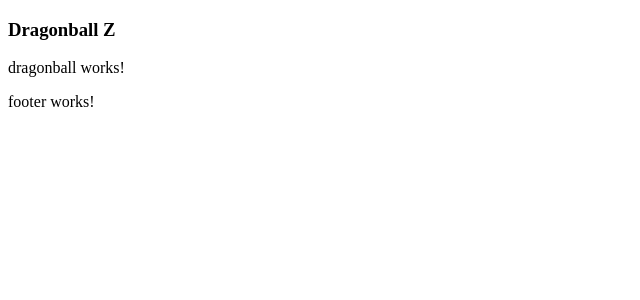
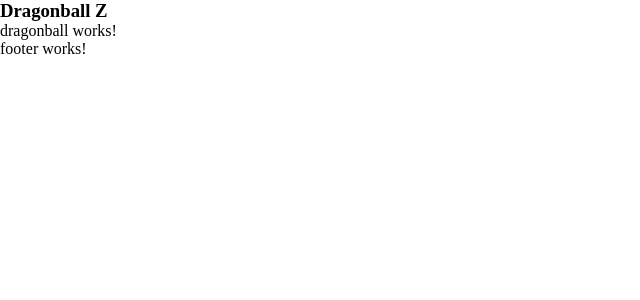
Before and after one commit to Junior98-dev/apiDragonball, an Angular app: page / in a window 1280 px wide. Shown: the top 300 px of the page, without its empty margins (0-640 px from the left). Built offline with nearby package versions, Linux system fonts and the light colour scheme.

Commit message:
Ajout de styles globaux pour réinitialiser les marges, le remplissage et le modèle de boîte

```diff
--- a/src/styles.scss
+++ b/src/styles.scss
@@ -1 +1,5 @@
-/* You can add global styles to this file, and also import other style files */
+*{
+    margin: 0;
+    padding: 0;
+    box-sizing: border-box;
+}
```
